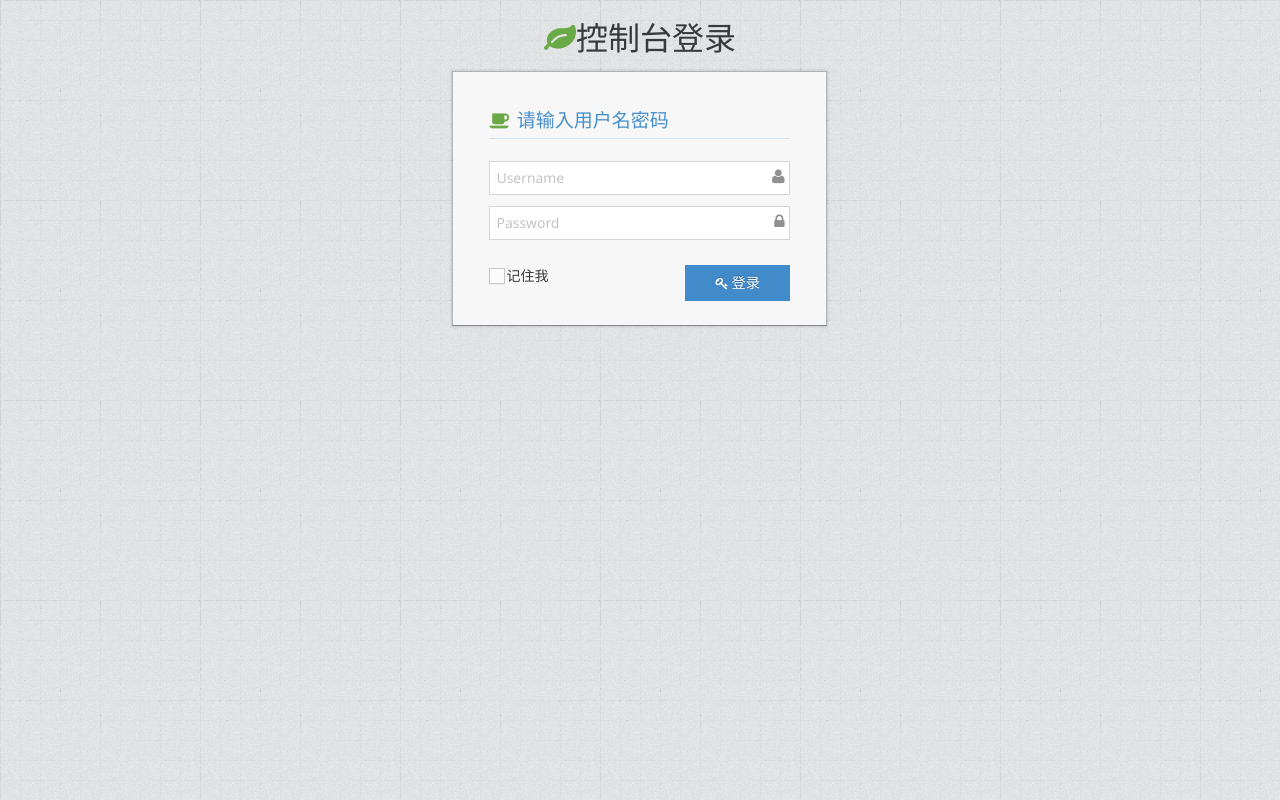
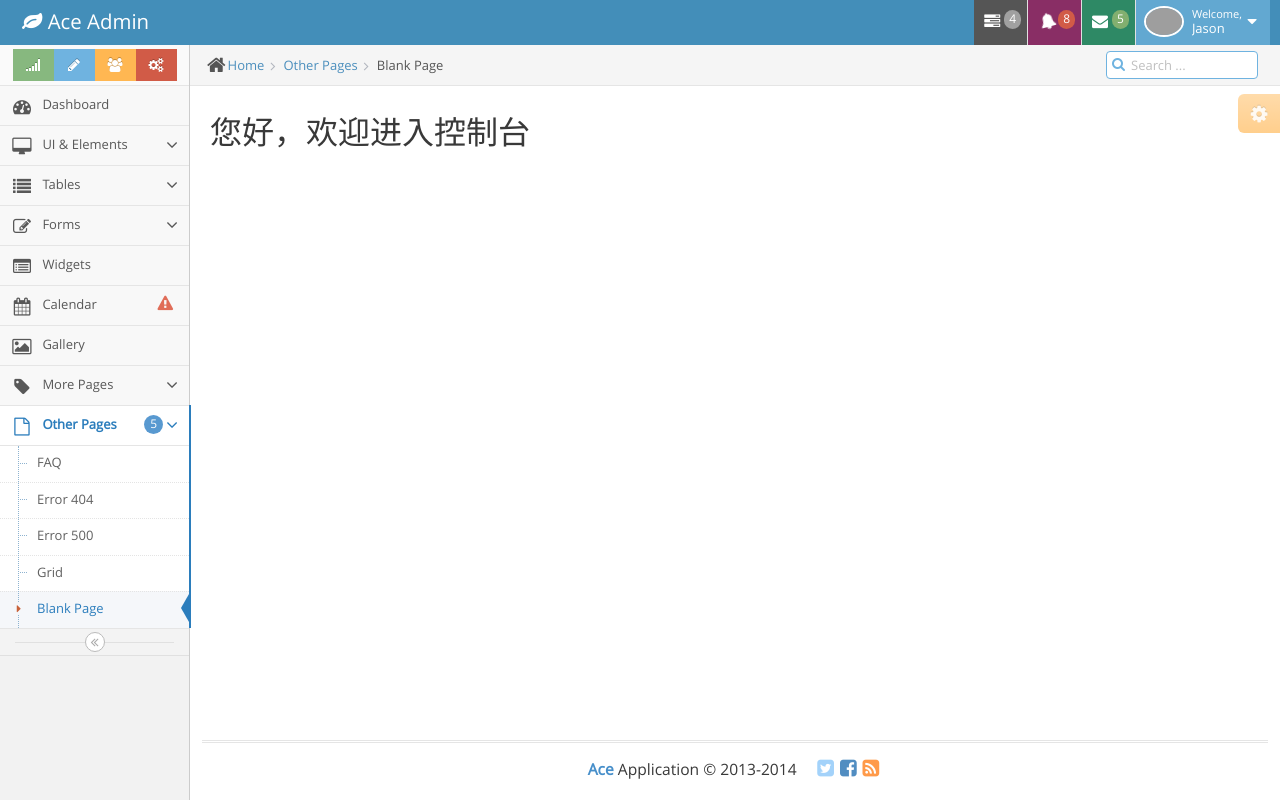
Before and after one commit to lu79931748/course, a Vue app in the folder admin/: page /admin/welcome in a window 1280 px wide. Before the commit this address led to /login. Built offline with nearby package versions, Linux system fonts and the light colour scheme; grey boxes are pictures that could not be loaded.

Commit message:
增加welcome子组件，添加welcome子路由

```diff
--- a/admin/src/views/admin.vue
+++ b/admin/src/views/admin.vue
@@ -934,7 +934,7 @@
             <div class="row">
               <div class="col-xs-12">
                 <!-- PAGE CONTENT BEGINS -->
-
+                <router-view/>
                 <!-- PAGE CONTENT ENDS -->
               </div><!-- /.col -->
             </div><!-- /.row -->
--- /dev/null
+++ b/admin/src/views/admin/welcome.vue
@@ -0,0 +1,7 @@
+<template>
+  <div>
+    <h1>
+      您好，欢迎进入控制台
+    </h1>
+  </div>
+</template>
```
Also changed, not shown: admin/src/router.js (+6 -1 lines).
